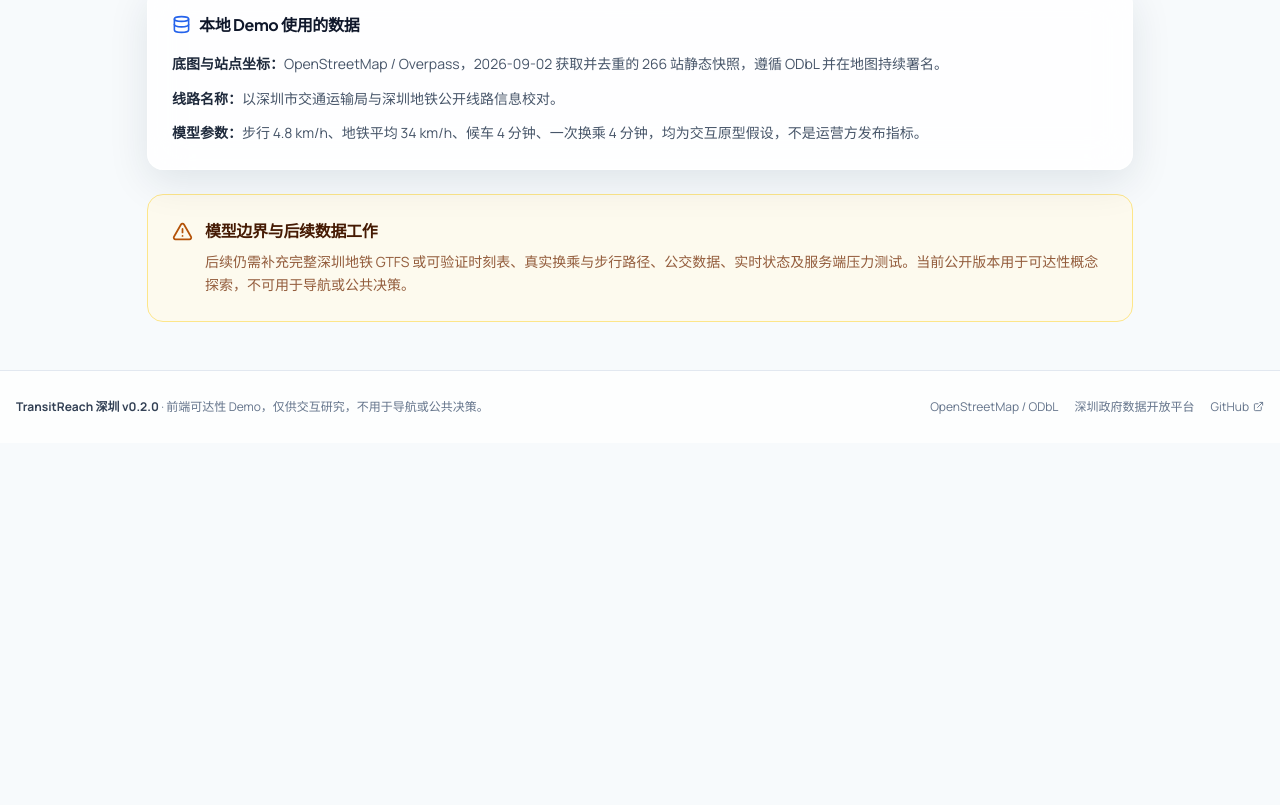
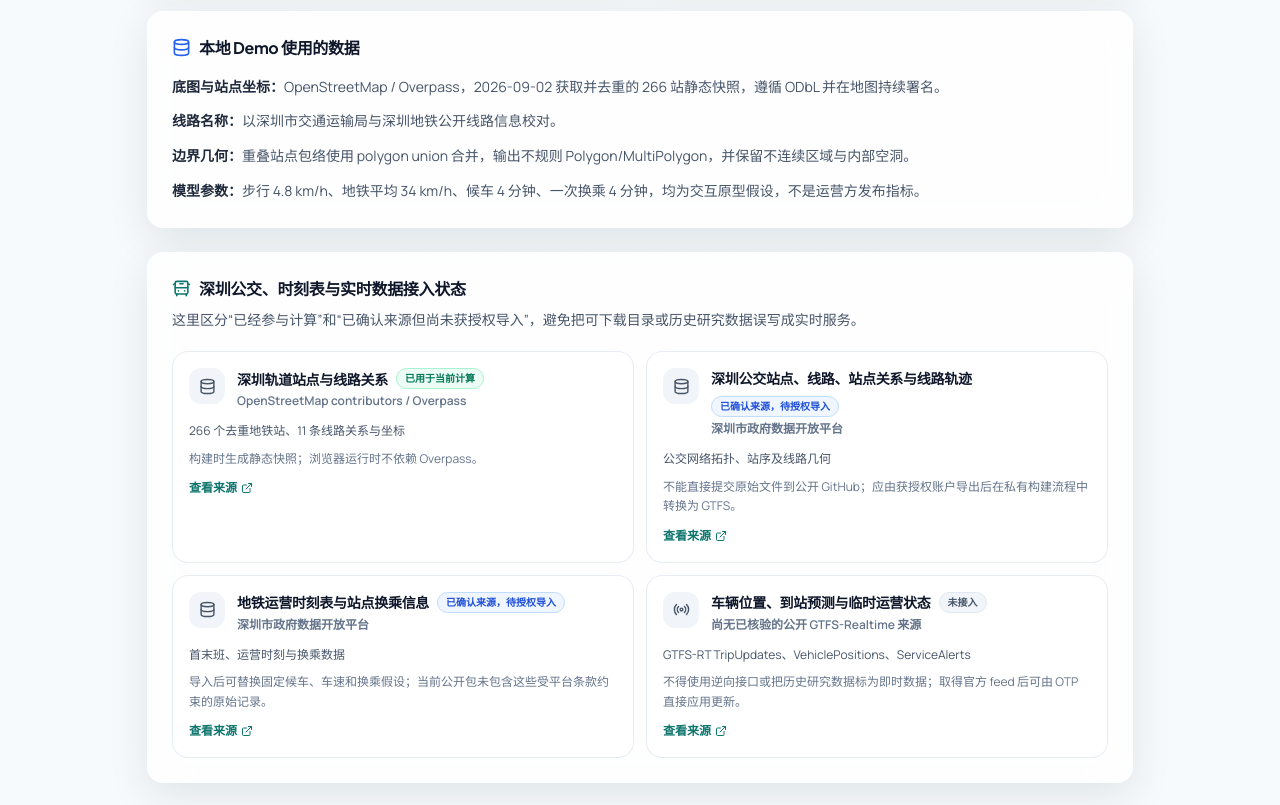
Before and after one commit to Jethro5977/TRANSITREACH_SHENZHEN, a React (Vite) app: page /methodology in a window 1280 px wide. Shown: the part 715-1520 px from the top of the page. Before the commit the page ends 1158 px from the top, so only its background shows below. Built offline with nearby package versions, Linux system fonts and the light colour scheme.

Commit message:
feat: add irregular Shenzhen transit isochrones

```diff
--- a/package.json
+++ b/package.json
@@ -1,7 +1,7 @@
 {
   "name": "transitreach-shenzhen",
   "private": true,
-  "version": "0.2.0",
+  "version": "0.3.0",
   "description": "深圳公共交通时间可达性前端演示",
   "type": "module",
   "scripts": {
@@ -15,6 +15,7 @@
   "dependencies": {
     "leaflet": "^1.9.4",
     "lucide-react": "^0.446.0",
+    "polygon-clipping": "^0.15.7",
     "react": "^18.3.1",
     "react-dom": "^18.3.1",
     "react-leaflet": "^4.2.1",
--- a/src/app/Footer.tsx
+++ b/src/app/Footer.tsx
@@ -2,6 +2,6 @@ import { ExternalLink } from 'lucide-react';
 
 export function Footer({ compact = false }: { compact?: boolean }) {
   const links = <><a href="https://www.openstreetmap.org/copyright" target="_blank" rel="noreferrer">OpenStreetMap / ODbL</a><a href="https://opendata.sz.gov.cn/" target="_blank" rel="noreferrer">深圳政府数据开放平台</a><a href="https://github.com/Jethro5977/TRANSITREACH_SHENZHEN" target="_blank" rel="noreferrer" className="inline-flex items-center gap-1">GitHub <ExternalLink size={11} /></a></>;
-  if (compact) return <footer className="fixed bottom-3 left-1/2 -translate-x-1/2 z-[700] max-w-[calc(100vw-1.5rem)] whitespace-nowrap overflow-x-auto rounded-full bg-slate-950/85 backdrop-blur px-4 py-2 text-[10px] text-slate-300 shadow-xl"><div className="flex items-center gap-3 [&_a]:hover:text-teal-300">{links}<span>v0.2.0 · 仅供演示，不用于导航</span></div></footer>;
-  return <footer className="border-t border-slate-200 bg-white/80 px-4 py-7 text-xs text-slate-500"><div className="max-w-[1320px] mx-auto flex flex-col sm:flex-row gap-3 sm:items-center sm:justify-between"><p><strong className="text-slate-700">TransitReach 深圳 v0.2.0</strong> · 前端可达性 Demo，仅供交互研究，不用于导航或公共决策。</p><div className="flex flex-wrap gap-x-4 gap-y-2 [&_a]:hover:text-teal-700">{links}</div></div></footer>;
+  if (compact) return <footer className="fixed bottom-3 left-1/2 -translate-x-1/2 z-[700] max-w-[calc(100vw-1.5rem)] whitespace-nowrap overflow-x-auto rounded-full bg-slate-950/85 backdrop-blur px-4 py-2 text-[10px] text-slate-300 shadow-xl"><div className="flex items-center gap-3 [&_a]:hover:text-teal-300">{links}<span>v0.3.0 · 仅供演示，不用于导航</span></div></footer>;
+  return <footer className="border-t border-slate-200 bg-white/80 px-4 py-7 text-xs text-slate-500"><div className="max-w-[1320px] mx-auto flex flex-col sm:flex-row gap-3 sm:items-center sm:justify-between"><p><strong className="text-slate-700">TransitReach 深圳 v0.3.0</strong> · 前端可达性 Demo，仅供交互研究，不用于导航或公共决策。</p><div className="flex flex-wrap gap-x-4 gap-y-2 [&_a]:hover:text-teal-700">{links}</div></div></footer>;
 }
--- a/src/features/reachability/reachabilityService.ts
+++ b/src/features/reachability/reachabilityService.ts
@@ -4,7 +4,7 @@ import {
   DEPARTURE_TIME,
   DEPARTURE_TIME_LABEL,
   DEPARTURE_TIME_IS_PROVISIONAL,
-} from '@/shared/data/adapters/routingAdapter';
+} from '@/shared/data/adapters/routingConfig';
 import type { LatLng, RailStop } from './types';
 import { SHENZHEN_CENTRE } from '@/shared/data/shenzhen/metro';
 
@@ -89,11 +89,11 @@ export const WALK_SPEED_KMH = Math.round(WALK_SPEED_MS * 3.6 * 10) / 10;
  * AC 1.3.3 / AC 1.2.3 — modes absent from the computation, named rather than passed over
  * in silence. The wording is the epic's own.
  */
-export const MODES_NOT_LOADED = '本 Demo 未加载公交、实时班次、拥堵和步行路网。';
+export const MODES_NOT_LOADED = '公交、官方时刻表、实时班次、拥堵和 OSM 步行路网尚未参与当前计算。';
 
 /** AC 1.3.3 — the static OSM snapshot and local estimator contain no realtime feed. */
 export const REALTIME_NOTE =
-  '本地结果由静态地铁站快照和启发式速度模型生成，不反映当前运营、施工、拥堵或临时封站情况。';
+  '本地结果由静态地铁站快照和不规则启发式包络生成，不反映当前运营、施工、拥堵、车辆位置或临时封站情况。深圳尚无本项目已核验可公开使用的 GTFS-Realtime feed。';
 
 // ---------------------------------------------------------------- data basis
 
@@ -179,7 +179,7 @@ export const BUDGET_COMPONENTS: BudgetComponent[] = [
   {
     label: '步行到首个地铁站',
     modelled: true,
-    status: `按 ${WALK_SPEED_KMH} km/h 估算；Demo 使用直线距离，尚未接入真实步行路网。`,
+    status: `按 ${WALK_SPEED_KMH} km/h 估算；使用方向性不规则包络表达边界不确定性，尚未接入真实步行路网。`,
   },
   {
     label: '候车时间',
@@ -202,7 +202,7 @@ export const BUDGET_COMPONENTS: BudgetComponent[] = [
   {
     label: '出站后步行',
     modelled: true,
-    status: `按剩余时间和 ${WALK_SPEED_KMH} km/h 估算，单站接驳半径最多 1.2 km。`,
+    status: `按剩余时间和 ${WALK_SPEED_KMH} km/h 生成单站不规则包络，最大尺度 1.2 km；重叠区域会合并。`,
   },
 ];
 
--- a/src/pages/MethodologyPage.tsx
+++ b/src/pages/MethodologyPage.tsx
@@ -1,10 +1,11 @@
-import { AlertTriangle, Clock3, Database, Footprints, MapPinned, TrainFront } from 'lucide-react';
+import { AlertTriangle, BusFront, Clock3, Database, ExternalLink, Footprints, MapPinned, Radio, TrainFront } from 'lucide-react';
+import { SHENZHEN_TRANSIT_DATA_SOURCES, type TransitSourceStatus } from '@/shared/data/shenzhen/sources';
 
 const STEPS = [
   { icon: MapPinned, title: '1. 选择深圳起点', text: '从静态地铁站快照中搜索，或点击地图任意深圳市域坐标。' },
-  { icon: Footprints, title: '2. 估算首段步行', text: '以 4.8 km/h、最长 1.35 km 的直线接驳寻找附近站点。' },
+  { icon: Footprints, title: '2. 估算首段步行', text: '以 4.8 km/h、最长 1.35 km 的直线接驳寻找附近站点，并生成带方向变化的步行包络。' },
   { icon: TrainFront, title: '3. 沿地铁走廊扩展', text: '按平均 34 km/h 估算车内时间，另计 4 分钟候车，并允许一次固定 4 分钟的换乘。' },
-  { icon: Clock3, title: '4. 分配剩余时间', text: '把剩余时间转换为各下车站周围的步行圈，单站半径最多 1.2 km。' },
+  { icon: Clock3, title: '4. 合并不规则区域', text: '将剩余时间转换为单站最多 1.2 km 的方向性包络，再合并重叠部分并保留不连续区域和内部空洞。' },
 ];
 
 export function MethodologyPage() {
@@ -15,7 +16,7 @@ export function MethodologyPage() {
           <span className="text-xs font-bold text-teal-700 tracking-[0.18em]">METHODOLOGY</span>
           <h1 className="text-4xl font-extrabold text-slate-900 mt-3 mb-4">深圳版如何生成可达范围</h1>
           <p className="text-lg text-slate-600 max-w-3xl leading-relaxed">
-            当前是前端交互 Demo，用轻量启发式模型替代尚未部署的深圳 OTP 路由图。每一项已加载数据与未建模限制都在这里明确列出。
+            当前是前端交互 Demo，用轻量启发式模型替代尚未部署的深圳 OTP 路由图。新版边界会合并为不规则区域，但只有接入真实 OSM 步行图后才能称为道路级 isochrone。
           </p>
         </div>
 
@@ -37,8 +38,42 @@ export function MethodologyPage() {
           <ul className="space-y-3 text-sm text-slate-600 leading-relaxed">
             <li><strong className="text-slate-800">底图与站点坐标：</strong>OpenStreetMap / Overpass，2026-09-02 获取并去重的 266 站静态快照，遵循 ODbL 并在地图持续署名。</li>
             <li><strong className="text-slate-800">线路名称：</strong>以深圳市交通运输局与深圳地铁公开线路信息校对。</li>
+            <li><strong className="text-slate-800">边界几何：</strong>重叠站点包络使用 polygon union 合并，输出不规则 Polygon/MultiPolygon，并保留不连续区域与内部空洞。</li>
             <li><strong className="text-slate-800">模型参数：</strong>步行 4.8 km/h、地铁平均 34 km/h、候车 4 分钟、一次换乘 4 分钟，均为交互原型假设，不是运营方发布指标。</li>
           </ul>
+        </section>
+
+        <section className="mt-6 glass p-6">
+          <div className="flex items-center gap-2 mb-2">
+            <BusFront size={19} className="text-teal-700" />
+            <h2 className="font-bold text-slate-900">深圳公交、时刻表与实时数据接入状态</h2>
+          </div>
+          <p className="text-sm text-slate-600 leading-relaxed mb-5">
+            这里区分“已经参与计算”和“已确认来源但尚未获授权导入”，避免把可下载目录或历史研究数据误写成实时服务。
+          </p>
+          <div className="grid md:grid-cols-2 gap-3">
+            {SHENZHEN_TRANSIT_DATA_SOURCES.map(source => (
+              <article key={source.id} className="rounded-2xl border border-slate-200/80 bg-white/65 p-4">
+                <div className="flex items-start gap-3">
+                  <div className="w-9 h-9 rounded-xl bg-slate-100 text-slate-600 flex items-center justify-center shrink-0">
+                    {source.status === 'not-public' ? <Radio size={17} /> : <Database size={17} />}
+                  </div>
+                  <div className="min-w-0 flex-1">
+                    <div className="flex flex-wrap items-center gap-2 mb-1">
+                      <h3 className="font-bold text-sm text-slate-900">{source.title}</h3>
+                      <SourceStatus status={source.status} label={source.statusLabel} />
+                    </div>
+                    <p className="text-xs font-semibold text-slate-500">{source.provider}</p>
+                  </div>
+                </div>
+                <p className="text-xs text-slate-600 leading-relaxed mt-3">{source.coverage}</p>
+                <p className="text-xs text-slate-500 leading-relaxed mt-2">{source.note}</p>
+                <a href={source.url} target="_blank" rel="noreferrer" className="inline-flex items-center gap-1 text-xs font-semibold text-teal-700 mt-3 hover:text-teal-900">
+                  查看来源 <ExternalLink size={12} />
+                </a>
+              </article>
+            ))}
+          </div>
         </section>
 
         <section className="mt-6 rounded-2xl border border-amber-200 bg-amber-50/80 p-6">
@@ -47,7 +82,7 @@ export function MethodologyPage() {
             <div>
               <h2 className="font-bold text-amber-950 mb-2">模型边界与后续数据工作</h2>
               <p className="text-sm text-amber-900/80 leading-relaxed">
-                后续仍需补充完整深圳地铁 GTFS 或可验证时刻表、真实换乘与步行路径、公交数据、实时状态及服务端压力测试。当前公开版本用于可达性概念探索，不可用于导航或公共决策。
+                已确认深圳政府开放平台存在公交网络、地铁运营时刻表和换乘数据目录；因平台注册与禁止转让原始数据的条款，本公开仓库暂不复制这些文件。生产版仍需通过授权导出构建 GTFS/OTP 图，并取得运营方实时 feed。当前公开版本不可用于导航或公共决策。
               </p>
             </div>
           </div>
@@ -56,3 +91,13 @@ export function MethodologyPage() {
     </main>
   );
 }
+
+function SourceStatus({ status, label }: { status: TransitSourceStatus; label: string }) {
+  const className = status === 'active'
+    ? 'bg-emerald-50 text-emerald-700 border-emerald-200'
+    : status === 'integration-ready'
+      ? 'bg-blue-50 text-blue-700 border-blue-200'
+      : 'bg-slate-100 text-slate-600 border-slate-200';
+
+  return <span className={`px-2 py-0.5 rounded-full border text-[10px] font-bold ${className}`}>{label}</span>;
+}
--- /dev/null
+++ b/src/shared/data/adapters/routingConfig.ts
@@ -0,0 +1,5 @@
+export const DEPARTURE_TIME = '2026-09-02T08:00:00+08:00';
+export const DEPARTURE_TIME_LABEL = '工作日 08:00（Demo 假设）';
+export const DEPARTURE_TIME_IS_PROVISIONAL = true;
+export const WALK_SPEED_MS = 1.33;
+export const COMPUTATION_TIMEOUT_MS = 2_000;
--- /dev/null
+++ b/src/shared/data/shenzhen/sources.ts
@@ -0,0 +1,68 @@
+export type TransitSourceStatus = 'active' | 'integration-ready' | 'not-public';
+
+export interface TransitDataSource {
+  id: string;
+  title: string;
+  provider: string;
+  status: TransitSourceStatus;
+  statusLabel: string;
+  coverage: string;
+  licence: string;
+  url: string;
+  note: string;
+}
+
+/**
+ * Audited source registry for Shenzhen transit data.
+ *
+ * "Integration-ready" means the product has identified the official export needed for
+ * a future GTFS/OTP build. It does not mean the data has been copied into this public
+ * repository: Shenzhen's platform requires registration, source attribution and forbids
+ * redistributing its raw resources to another party.
+ */
+export const SHENZHEN_TRANSIT_DATA_SOURCES: TransitDataSource[] = [
+  {
+    id: 'osm-metro-snapshot',
+    title: '深圳轨道站点与线路关系',
+    provider: 'OpenStreetMap contributors / Overpass',
+    status: 'active',
+    statusLabel: '已用于当前计算',
+    coverage: '266 个去重地铁站、11 条线路关系与坐标',
+    licence: 'ODbL，必须署名 OpenStreetMap contributors',
+    url: 'https://www.openstreetmap.org/copyright',
+    note: '构建时生成静态快照；浏览器运行时不依赖 Overpass。',
+  },
+  {
+    id: 'sz-open-bus-network',
+    title: '深圳公交站点、线路、站点关系与线路轨迹',
+    provider: '深圳市政府数据开放平台',
+    status: 'integration-ready',
+    statusLabel: '已确认来源，待授权导入',
+    coverage: '公交网络拓扑、站序及线路几何',
+    licence: '平台非排他使用条款；成果必须注明来源，原始数据不得转让',
+    url: 'https://opendata.sz.gov.cn/data/dataSet/toDataSet',
+    note: '不能直接提交原始文件到公开 GitHub；应由获授权账户导出后在私有构建流程中转换为 GTFS。',
+  },
+  {
+    id: 'sz-open-metro-timetable',
+    title: '地铁运营时刻表与站点换乘信息',
+    provider: '深圳市政府数据开放平台',
+    status: 'integration-ready',
+    statusLabel: '已确认来源，待授权导入',
+    coverage: '首末班、运营时刻与换乘数据',
+    licence: '平台服务条款及具体数据集开放条件',
+    url: 'https://opendata.sz.gov.cn/',
+    note: '导入后可替换固定候车、车速和换乘假设；当前公开包未包含这些受平台条款约束的原始记录。',
+  },
+  {
+    id: 'shenzhen-realtime',
+    title: '车辆位置、到站预测与临时运营状态',
+    provider: '尚无已核验的公开 GTFS-Realtime 来源',
+    status: 'not-public',
+    statusLabel: '未接入',
+    coverage: 'GTFS-RT TripUpdates、VehiclePositions、ServiceAlerts',
+    licence: '需要运营方公开接口、授权及稳定服务承诺',
+    url: 'https://gtfs.org/documentation/realtime/reference/',
+    note: '不得使用逆向接口或把历史研究数据标为即时数据；取得官方 feed 后可由 OTP 直接应用更新。',
+  },
+];
```
Also changed, not shown: src/features/reachability/components/BaseMap.tsx (+22 -0 lines), src/pages/LandingPage.tsx (+10 -4 lines), src/pages/MapPage.tsx (+6 -6 lines), src/shared/data/adapters/routingAdapter.ts (+57 -33 lines), 3 other files (tests, documents, lock files or other folders).
